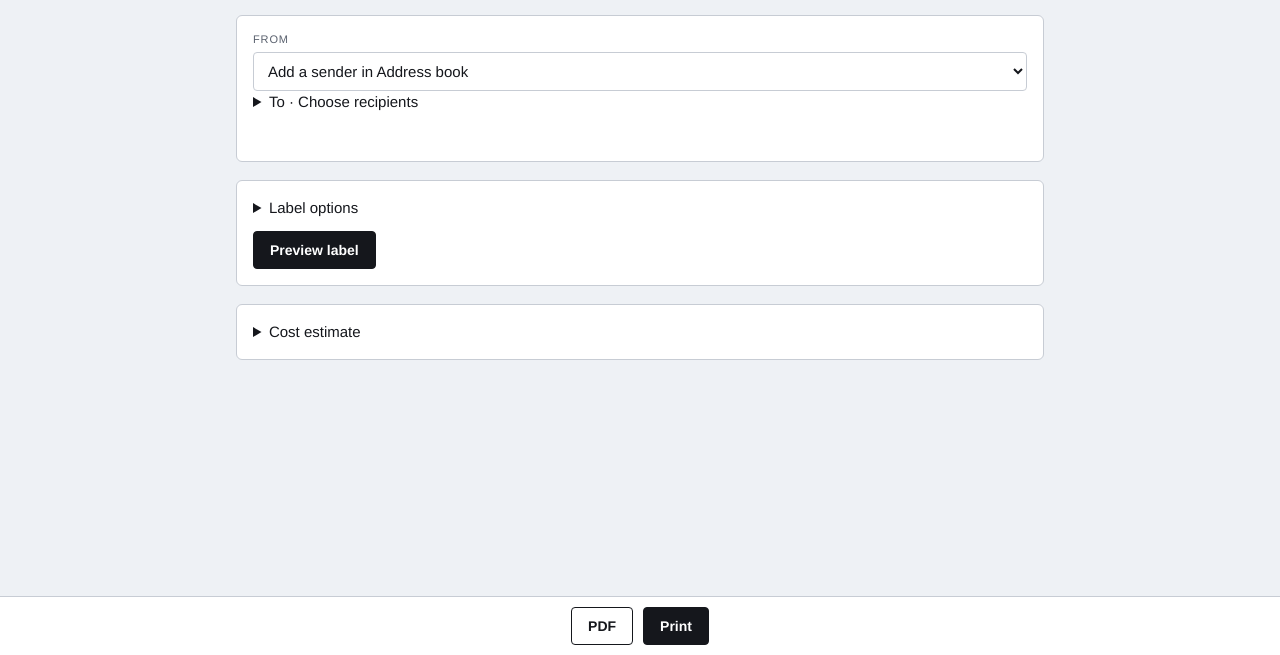
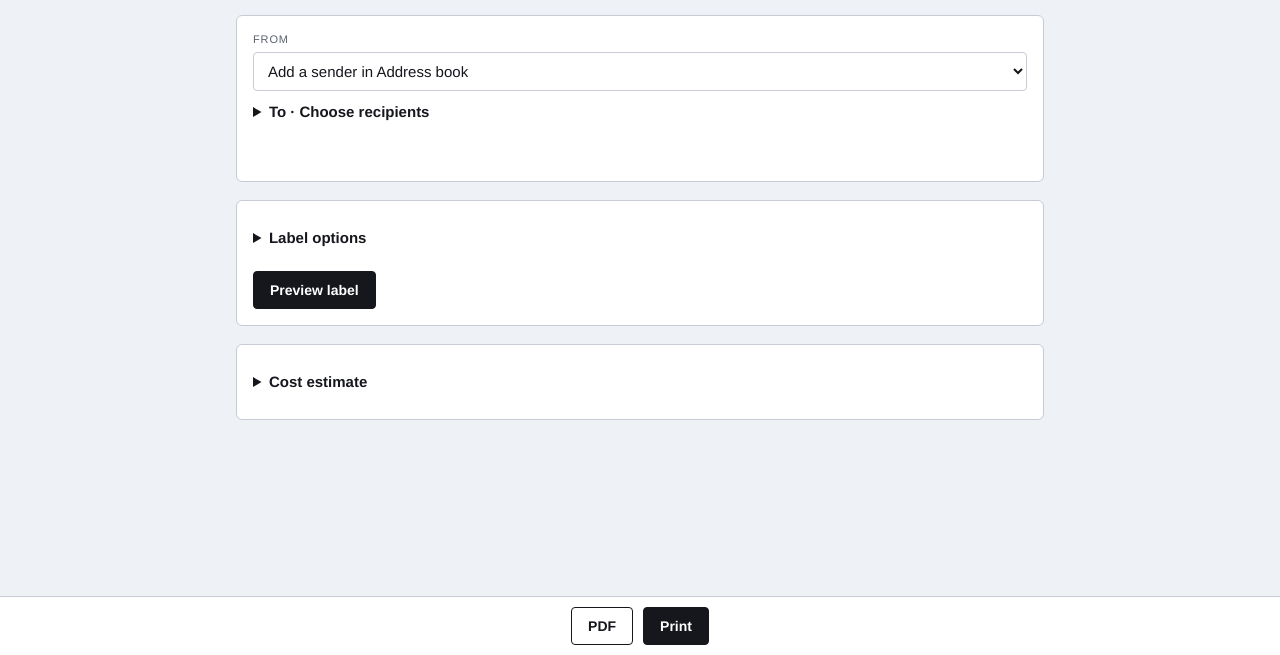
Before and after one commit to Celeritas7/Tapal, a plain HTML site: page index.html in a window 1280 px wide. Shown: the part 145-800 px from the top of the page. Drawn offline with Linux system fonts and the light colour scheme; no server answers.

Commit message:
Organize parcel preparation and management in css/app.css

```diff
--- a/css/app.css
+++ b/css/app.css
@@ -160,3 +160,6 @@
   body.locked{overflow:hidden}
   @media (max-width:600px){.modal{padding:0}.mbox{margin:0;min-height:100vh;max-height:100vh;border:0;border-radius:0}.mfoot{border-radius:0;position:sticky;bottom:0}}
   @media (prefers-reduced-motion:reduce){*{transition:none !important;animation:none !important}}
+
+#appMain summary{cursor:pointer;font-weight:600;padding:10px 0}
+@media(max-width:600px){.tabs{width:100%;flex-wrap:wrap}.tabs .tab{flex:1;padding:10px 4px;letter-spacing:normal;text-transform:none}}
```
